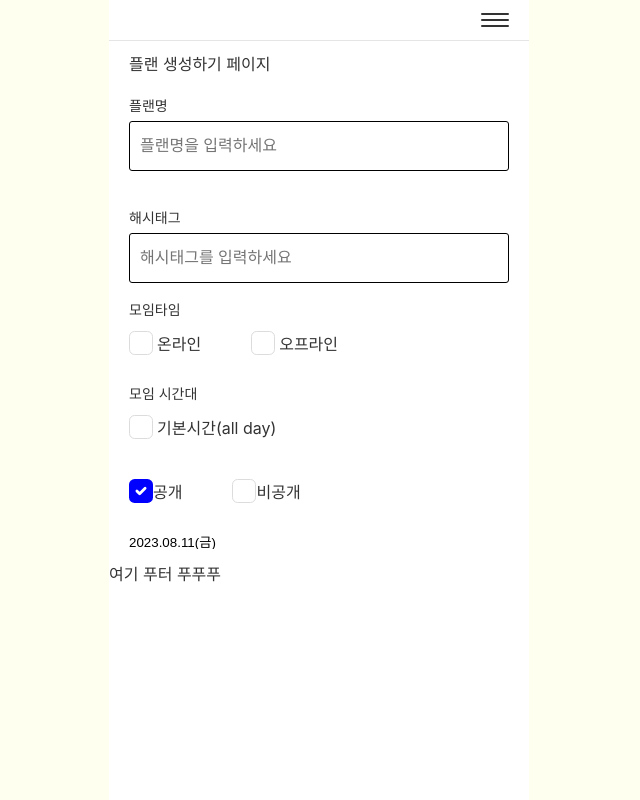
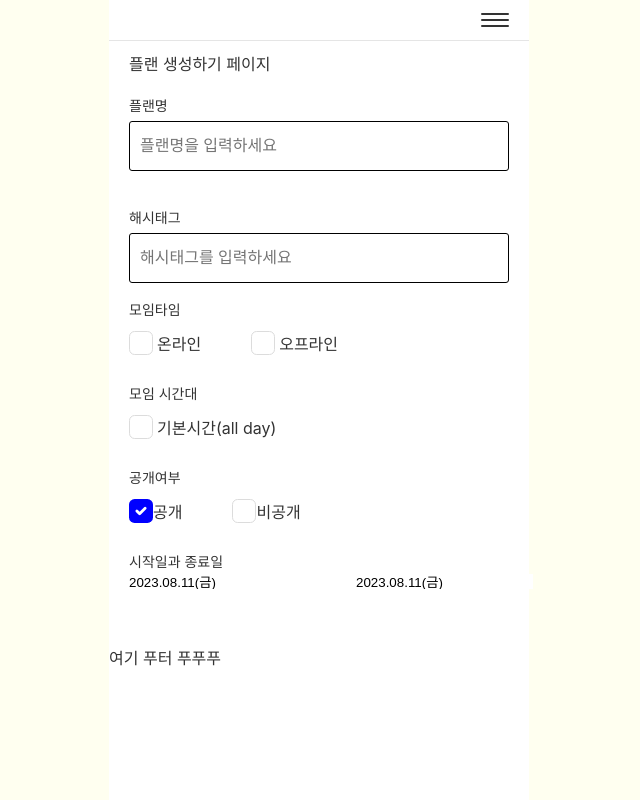
Before and after one commit to plani-power/frontend, a React (Create React App) app: page /plans/create in a window 1280 px wide. Shown: the whole page, without its empty margins (321-961 px from the left). Built offline with nearby package versions, Linux system fonts and the light colour scheme.

Commit message:
Refactor : DatePicker 컴포넌트 date Props로 받도록 수정

```diff
--- a/src/common/components/DatePicker.tsx
+++ b/src/common/components/DatePicker.tsx
@@ -7,8 +7,12 @@ import getMonth from "date-fns/getMonth";
 import styled from "styled-components";
 import {FaAngleLeft, FaAngleRight} from 'react-icons/fa';
 
-const DatePicker = () => {
-    const [currentDate, setCurrentDate] = useState<Date | null>(new Date());
+interface DatePickerProps {
+    date:Date;
+    getDate:(date:Date)=>void;
+}
+const DatePicker = ({date, getDate}:DatePickerProps) => {
+    const [currentDate, setCurrentDate] = useState<Date>(date);
     const calendar = useRef<ReactDatePicker>(null)
 
     // 취소버튼
@@ -17,21 +21,11 @@ const DatePicker = () => {
         if(calendar?.current){
             calendar.current.setOpen(false);
         }
-
     }
 
     const openDatePicker  = () => {
         if(calendar?.current){
             calendar.current.setOpen(true);
-        }
-
-    }
-
-    // 선택버튼
-    const closeDatePicker = () => {
-        setCurrentDate(currentDate);
-        if(calendar?.current){
-            calendar.current.setOpen(false);
         }
     }
 
@@ -48,27 +42,31 @@ const DatePicker = () => {
         font-size: 1rem;
     `
 
-    const StyledButton = styled.div`
-        /* 공통 스타일 */
-        display: inline-flex;
-        outline: none;
-        border: none;
-        border-radius: 4px;
-        color: black;
-        font-weight: bold;
+    const StyledButton = styled.button`
         cursor: pointer;
-        padding-left: 1rem;
-        padding-right: 1rem;
     `
 
+    const ButtonWrapper = styled.div`
+        text-align:right;
+        margin: 5px 7px 0px 0px;
+    `
+
+    const onChange= (date:Date | null) => {
+        if(date !== null){
+            setCurrentDate(date);
+            getDate(date);
+        }
+    }
+
+
     return (
-
         <ReactDatePicker
             withPortal
             locale={ko}
             dateFormat='yyyy.MM.dd(eee)'
             selected={currentDate}
-            onChange={(date) => setCurrentDate(date)}
+            minDate={new Date()}
+            onChange={(date)=>{onChange(date)}}
             // shouldCloseOnSelect={false}
             useWeekdaysShort={true}
             ref={calendar}
@@ -79,23 +77,21 @@ const DatePicker = () => {
                 increaseMonth,
             })=>(
                 <div>
-                    <div>
-                        <button onClick={cancelDatePicker}>X</button>
-                    </div>
+                    <ButtonWrapper>
+                        <StyledButton onClick={cancelDatePicker}>X</StyledButton>
+                    </ButtonWrapper>
                     <HeaderWrapper>
 
                         <div
-                            // className="btn_month btn_month-prev"
                             onClick={decreaseMonth}
                         >
                             <FaAngleLeft />
                         </div>
                         <YearMonthTitle>
-                            {getYear(date)}.{[getMonth(date)]}
+                            {getYear(date)}.{[getMonth(date)+1]}
                         </YearMonthTitle>
 
                         <div
-                            // className="btn_month btn_month-next"
                             onClick={increaseMonth}
                         >
                             <FaAngleRight />
@@ -104,7 +100,6 @@ const DatePicker = () => {
                 </div>
             )}
             >
-
         </ReactDatePicker>
 
     )
--- a/src/pages/plans/createPlan.tsx
+++ b/src/pages/plans/createPlan.tsx
@@ -37,9 +37,8 @@ const CreatePlan = () => {
         checkedItemHandler(id, e.target.checked);
     };
 
-    const tempPost = 0
     const radioLabel = ['공개', '비공개'];
-    const [isPublic, setIsPublic] = useState(tempPost === 0 ? '공개' : '비공개');
+    const [isPublic, setIsPublic] = useState('공개');
     const [publicValue, renderPublicChecks] = Radio(
         radioLabel,
         'isPublic',
@@ -50,6 +49,16 @@ const CreatePlan = () => {
         setIsPublic(publicValue === '공개' ? '공개' : '비공개');
     }, [isPublic, publicValue])
 
+    const [startDate, setStartDate] = useState<Date>(new Date());
+    const [endDate, setEndDate] = useState<Date>(new Date());
+
+    const getStartDate = (start:Date) => {
+        setStartDate(start);
+    }
+
+    const getEndDate = (end:Date) => {
+        setEndDate(end);
+    }
     // style
     const InputWrapper = styled.div`
         height: 3rem;
@@ -59,10 +68,7 @@ const CreatePlan = () => {
         gap:50px;
     `;
 
-    const Wrapper = styled.div`
 
-
-    `
     const  StyledSpan = styled.span`
         font-weight: 400;
         font-size: 14px;
@@ -76,27 +82,24 @@ const CreatePlan = () => {
             </p>
             <Input type='text' label='플랜명' value={planName} onChange={changePlanName} placeholder='플랜명을 입력하세요'/>
             <Input type='text' label='해시태그' value={hashtag} onChange={changeHashtag} placeholder='해시태그를 입력하세요'/>
-            <Wrapper>
                 <StyledSpan>모임타임</StyledSpan>
                 <InputWrapper>
                     <Checkbox id='online' onChange={(e)=>checkHandler(e, 'online')} checked={checkedItems.includes('online')} label='온라인'/>
                     <Checkbox id='offline' onChange={(e)=>checkHandler(e, 'offline')} checked={checkedItems.includes('offline')} label='오프라인'/>
                 </InputWrapper>
-            </Wrapper>
-            <Wrapper>
                 <StyledSpan>모임 시간대</StyledSpan>
                 <InputWrapper>
                     <Checkbox id='allDay' onChange={(e)=>checkHandler(e, 'allDay')} checked={checkedItems.includes('allDay')} label='기본시간(all day)'/>
                 </InputWrapper>
+            <StyledSpan>공개여부</StyledSpan>
+            <InputWrapper>
+                {renderPublicChecks()}
+            </InputWrapper>
+            <StyledSpan>시작일과 종료일</StyledSpan>
                 <InputWrapper>
-                    {renderPublicChecks()}
+                <DatePicker date={startDate} getDate={(date)=>getStartDate(date)}></DatePicker>
+                <DatePicker date={endDate} getDate={(date)=>getEndDate(date)} ></DatePicker>
                 </InputWrapper>
-
-            </Wrapper>
-            <Wrapper>
-                <DatePicker></DatePicker>
-
-            </Wrapper>
         </div>
     )
 }
```
